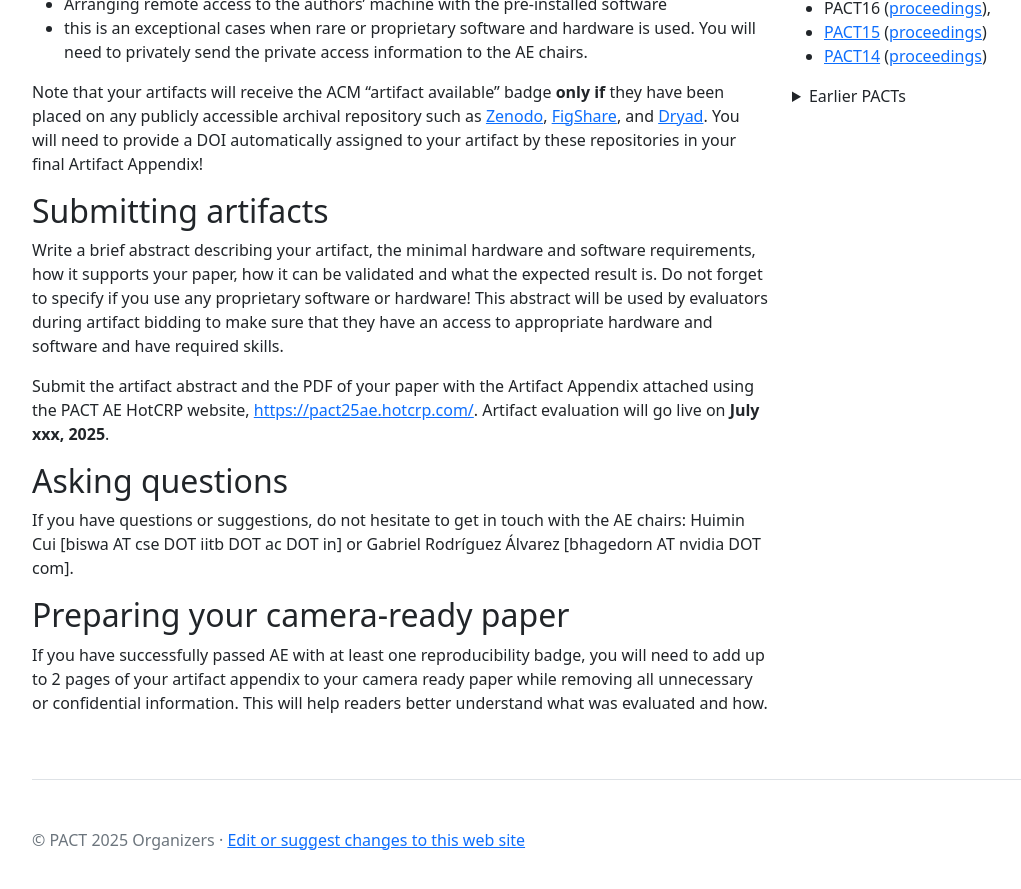
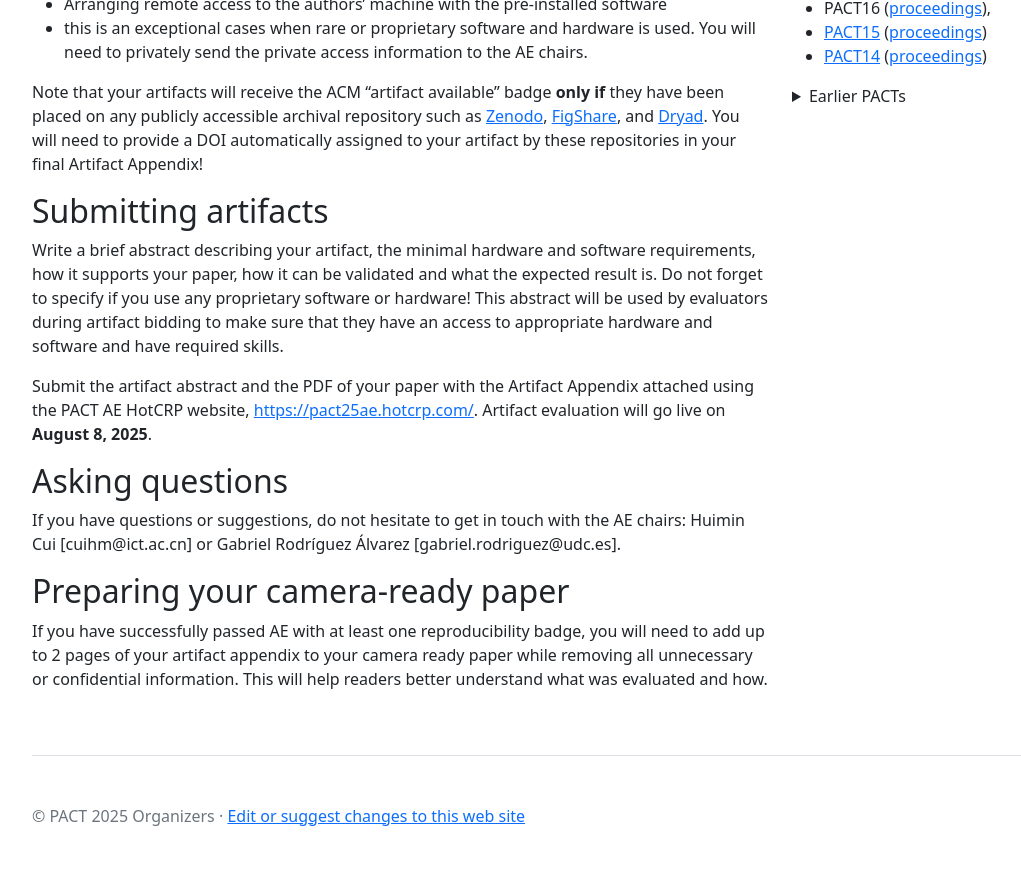
Before and after one commit to ict-qiul/qiupact2025, a Jekyll site: the page built from ae.md, in a window 1280 px wide and 900 px high, scrolled down 1407 px. Shown: the top 889 px of the window, without its empty margins (50-1071 px from the left). Built offline with Jekyll 4.4.1, drawn with Linux system fonts in a browser that asks for light colours; some of the changed text lies outside the part shown.

Commit message:
Update ae.md

```diff
--- a/ae.md
+++ b/ae.md
@@ -17,7 +17,7 @@
 <!--More details of artifact submission will be posted shortly. -->
 
 
-**Artifact submissions will be due by July xxx, 2025**.
+**Artifact submissions will be due by August 8, 2025**.
 
 Authors are invited to formally describe all supporting material (code, data, models, workflows, results) using the [unified Artifact Appendix and the Reproducibility Checklist template](https://github.com/mlcommons/ck/blob/master/docs/artifact-evaluation/checklist.md) and submit it to the [single-blind AE process](https://github.com/mlcommons/ck/blob/master/docs/artifact-evaluation/reviewing.md). Reviewers will then collaborate with the authors to evaluate their artifacts and assign the following [ACM reproducibility badges](https://www.acm.org/publications/policies/artifact-review-and-badging-current):
 
@@ -54,11 +54,11 @@
 
 Write a brief abstract describing your artifact, the minimal hardware and software requirements, how it supports your paper, how it can be validated and what the expected result is. Do not forget to specify if you use any proprietary software or hardware! This abstract will be used by evaluators during artifact bidding to make sure that they have an access to appropriate hardware and software and have required skills.
 
-Submit the artifact abstract and the PDF of your paper with the Artifact Appendix attached using the PACT AE HotCRP website, [https://pact25ae.hotcrp.com/](https://pact25ae.hotcrp.com/). Artifact evaluation will go live on **July xxx, 2025**.
+Submit the artifact abstract and the PDF of your paper with the Artifact Appendix attached using the PACT AE HotCRP website, [https://pact25ae.hotcrp.com/](https://pact25ae.hotcrp.com/). Artifact evaluation will go live on **August 8, 2025**.
 
 ## Asking questions
 
-If you have questions or suggestions, do not hesitate to get in touch with the AE chairs: Huimin Cui [biswa AT cse DOT iitb DOT ac DOT in] or Gabriel Rodríguez Álvarez [bhagedorn AT nvidia DOT com].
+If you have questions or suggestions, do not hesitate to get in touch with the AE chairs: Huimin Cui [cuihm@ict.ac.cn] or Gabriel Rodríguez Álvarez [gabriel.rodriguez@udc.es].
 
 ##  Preparing your camera-ready paper
 
```
